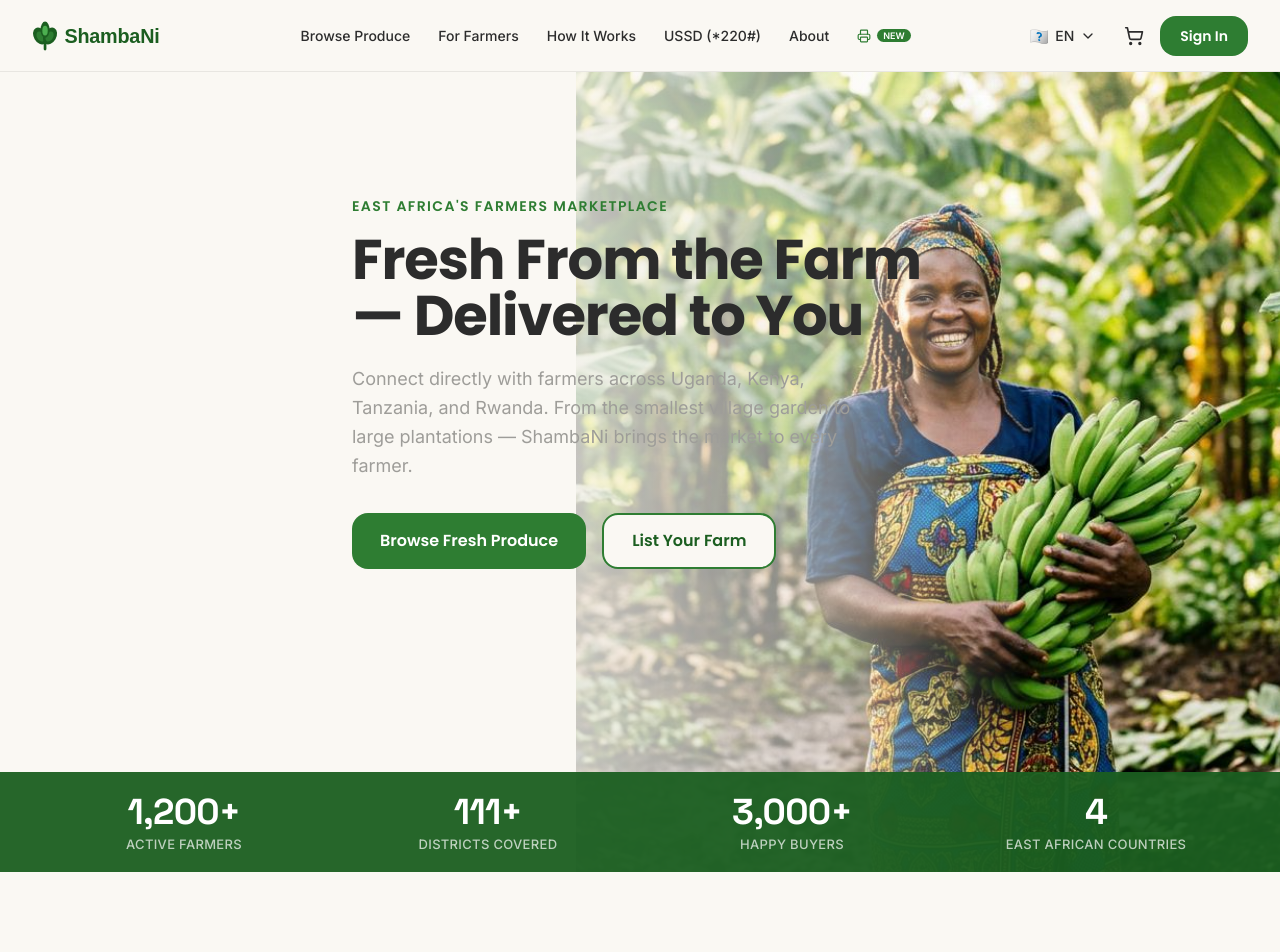
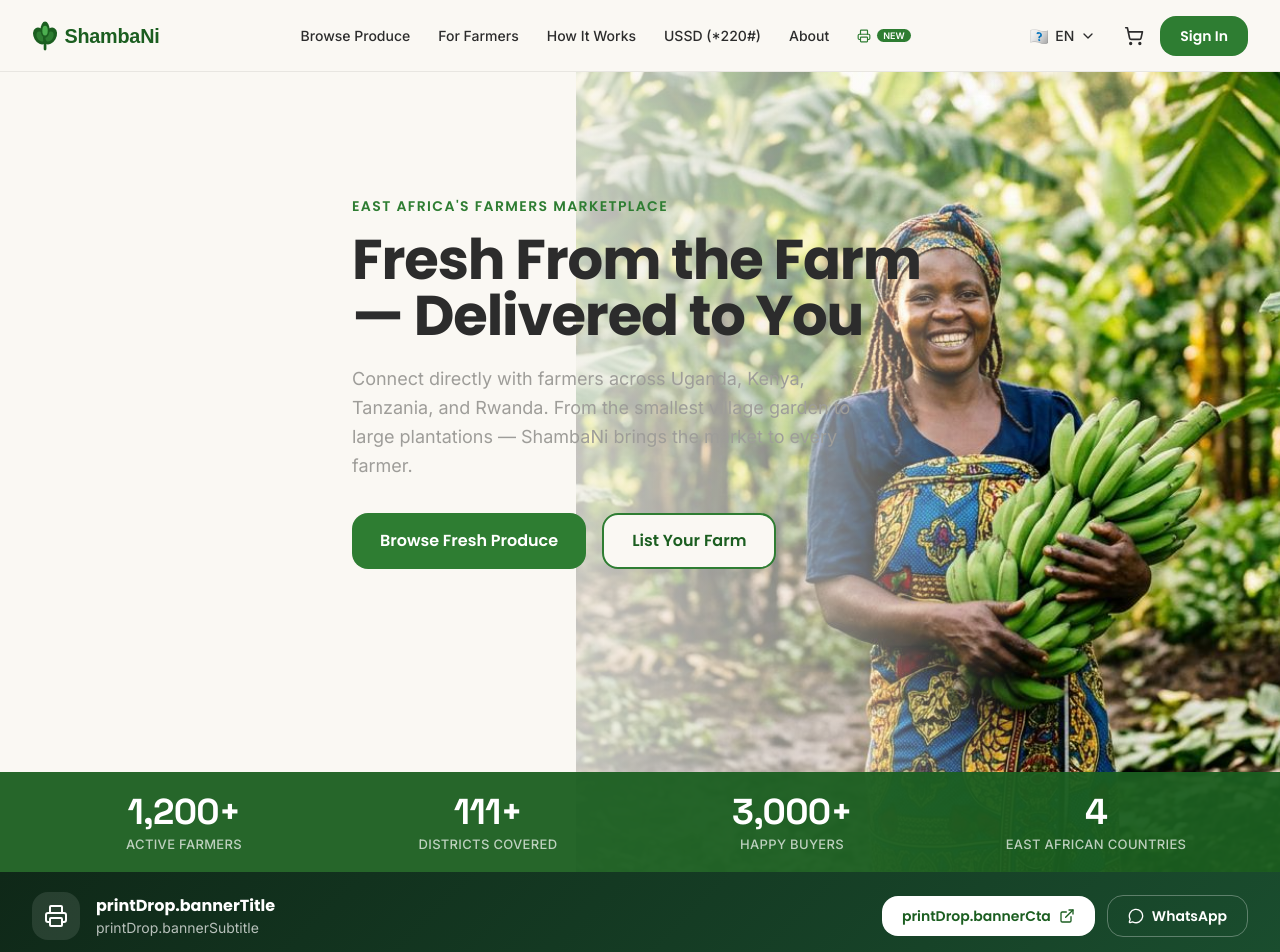
Before and after one commit to ReaganLutwa/Shambani-marketplace, a React (Vite) app: page /#/ in a window 1280 px wide. Shown: the top 952 px of the page. Built offline with nearby package versions, Linux system fonts and the light colour scheme.

Commit message:
feat: add PrintDrop integration

```diff
--- a/src/pages/Home.tsx
+++ b/src/pages/Home.tsx
@@ -6,6 +6,7 @@ import {
   Package, ShoppingCart, Truck, CheckCircle,
   Smartphone, Globe, Landmark, Phone,
   Star, MapPin, ChevronLeft, ChevronRight,
+  Printer, MessageCircle, ExternalLink,
 } from 'lucide-react';
 import { products, categories, testimonials } from '@/data';
 import { useCartStore } from '@/store';
@@ -246,6 +247,48 @@ export default function Home() {
             </div>
           </div>
         </motion.div>
+      </section>
+
+      {/* ═══════ PRINTDROP WELCOME BANNER ═══════ */}
+      <section
+        className="relative overflow-hidden"
+        style={{ background: 'linear-gradient(135deg, #0f2818, #1a4d2e)' }}
+      >
+        <div className="container-main py-5">
+          <div className="flex flex-col sm:flex-row items-center justify-between gap-4">
+            <div className="flex items-center gap-4">
+              <div className="w-12 h-12 bg-white/10 rounded-xl flex items-center justify-center shrink-0">
+                <Printer className="w-6 h-6 text-white" />
+              </div>
+              <div>
+                <h3 className="text-white font-poppins font-bold text-base">
+                  {t('printDrop.bannerTitle')}
+                </h3>
+                <p className="text-white/70 text-sm">
+                  {t('printDrop.bannerSubtitle')}
+                </p>
+              </div>
+            </div>
+            <div className="flex items-center gap-3 shrink-0">
+              <Link
+                to="/print"
+                className="inline-flex items-center gap-2 px-5 py-2.5 bg-white text-forest font-poppins font-semibold text-sm rounded-xl hover:bg-mint transition-all duration-200"
+              >
+                {t('printDrop.bannerCta')}
+                <ExternalLink className="w-4 h-4" />
+              </Link>
+              <a
+                href="https://wa.me/256708813419"
+                target="_blank"
+                rel="noopener noreferrer"
+                className="inline-flex items-center gap-2 px-5 py-2.5 border border-white/30 text-white font-poppins font-semibold text-sm rounded-xl hover:bg-white/10 transition-all duration-200"
+              >
+                <MessageCircle className="w-4 h-4" />
+                <span className="hidden sm:inline">WhatsApp</span>
+              </a>
+            </div>
+          </div>
+        </div>
       </section>
 
       {/* ═══════ SECTION 2: PRODUCE CATEGORIES ═══════ */}
```
